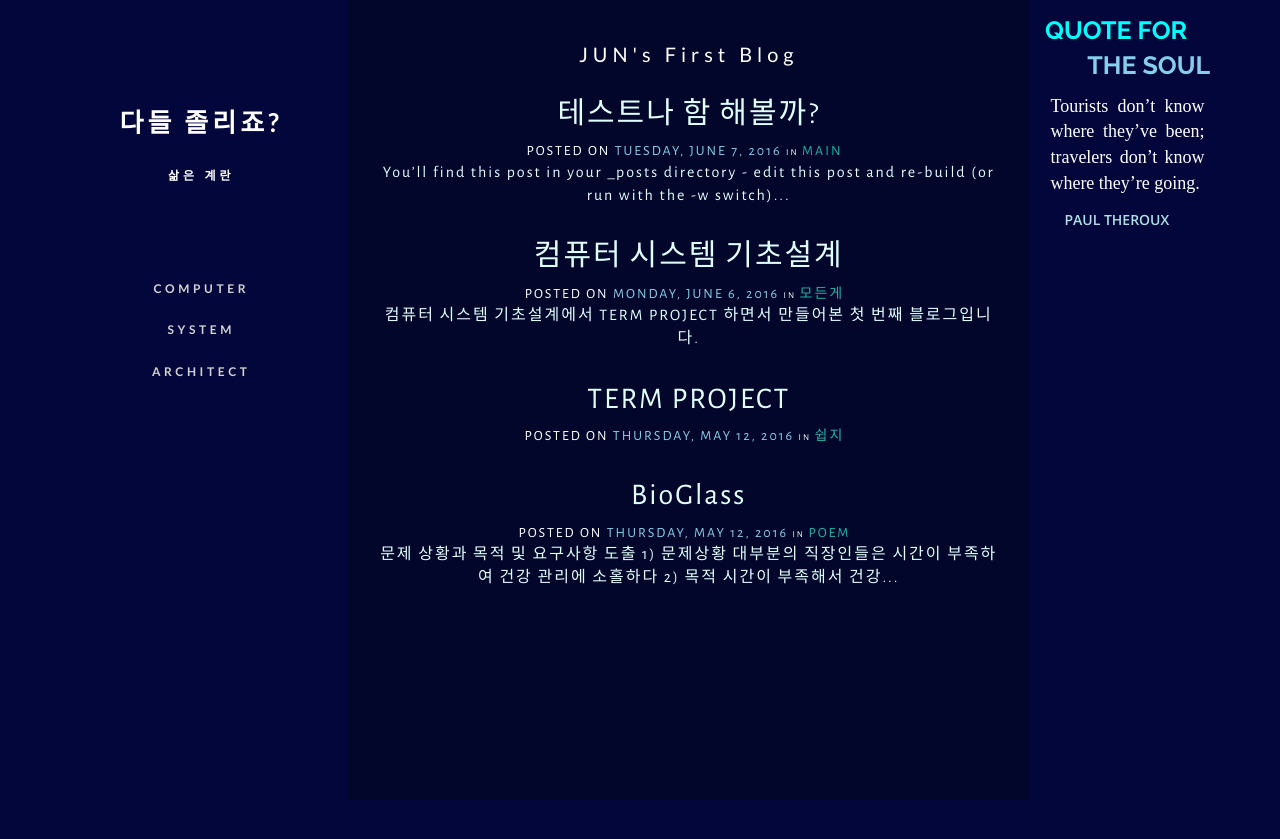
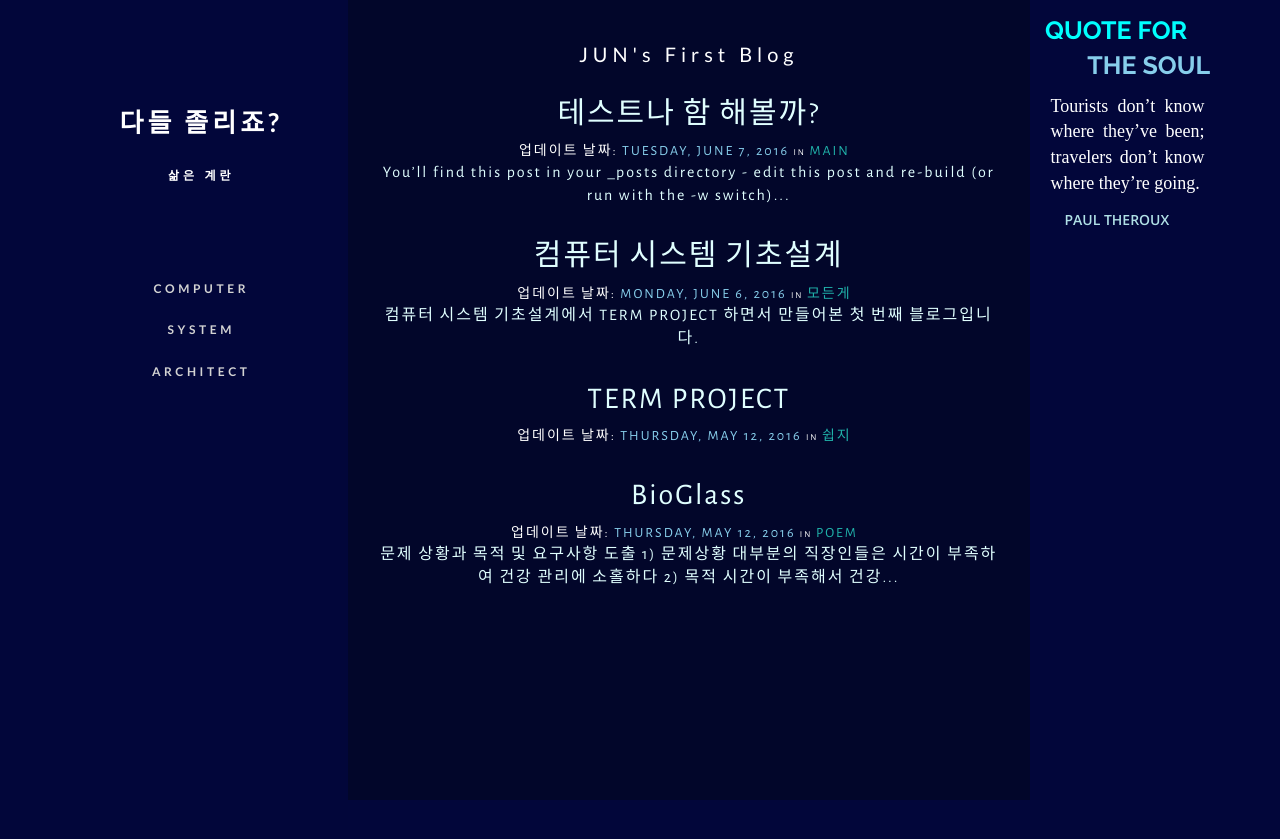
Before and after one commit to strawberryjamsea/trust1303.github.io-1, a Jekyll site: the page built from index.html, in a window 1280 px wide. Shown: the top 839 px of the page. Built offline with Jekyll 4.4.1, drawn with Linux system fonts in a browser that asks for light colours; nearby versions of some CDN libraries.

Commit message:
Update index.html

```diff
--- a/index.html
+++ b/index.html
@@ -15,7 +15,7 @@ layout: default
 
 
     <span class="posted-on">
-POSTED ON
+업데이트 날짜:
 
      </span>
      <span class="date-post"> {{ post.date | date: "%A, %B %-d, %Y" }}</span>
```
